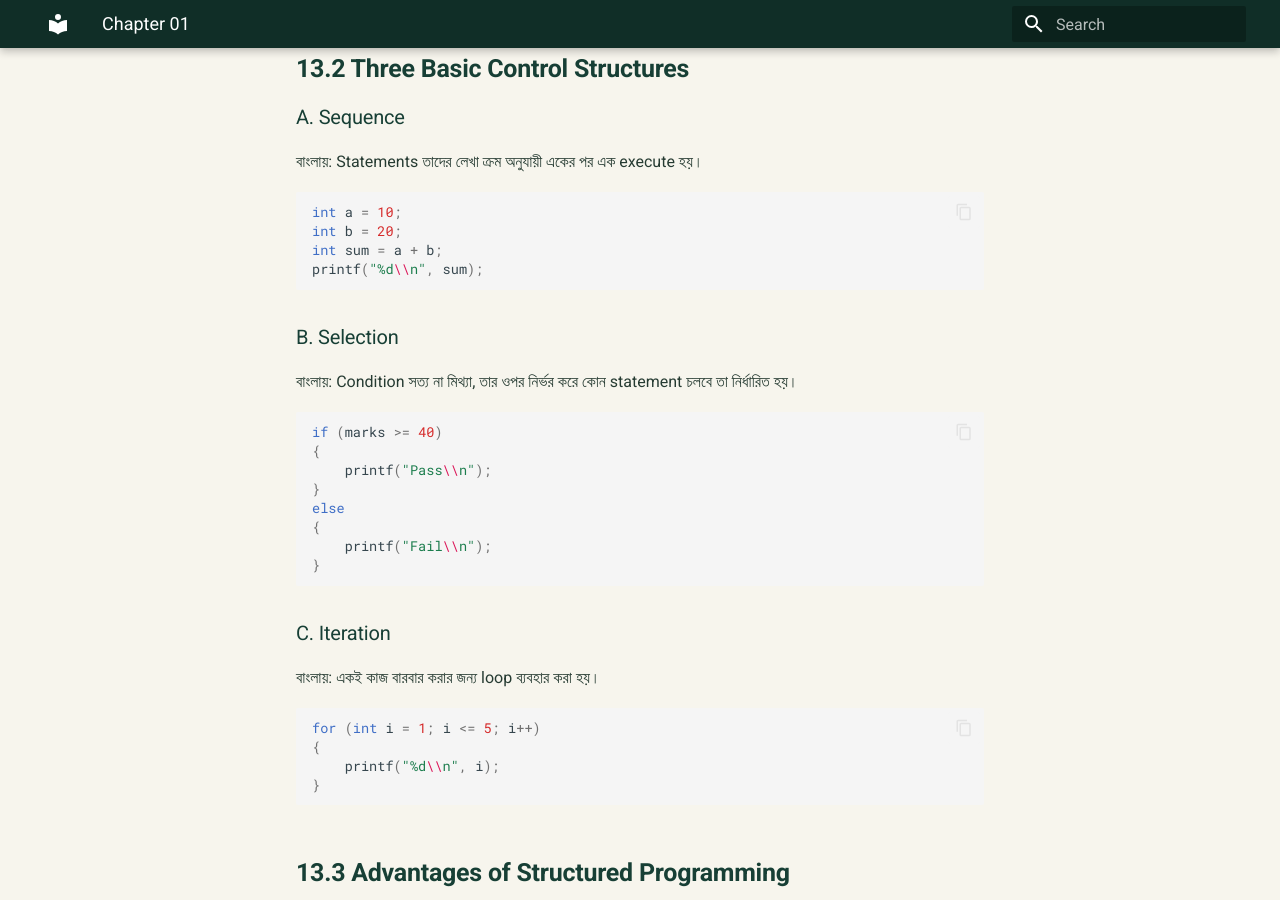
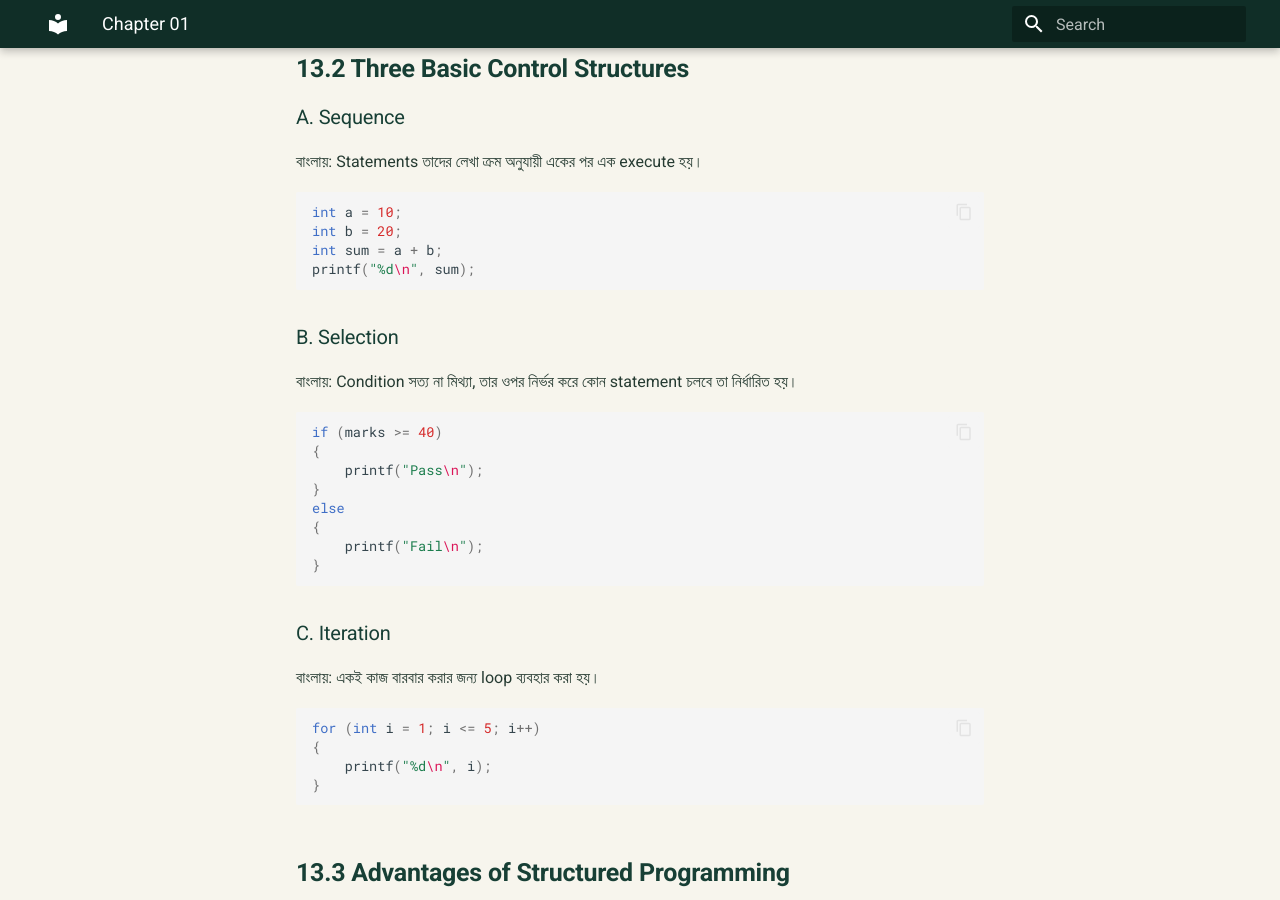
Before and after one commit to taimiyatahsin0-png/nu-cse-notes-store, an MkDocs documentation site: the page built from docs/subjects/spl/chapter-01.md, in a window 1280 px wide and 900 px high, scrolled down 20967 px. Built offline with MkDocs 1.6.1 and Material for MkDocs 9.7.7, drawn with Linux system fonts in a browser that asks for light colours.

Commit message:
Fix newline escapes in structured programming C examples

````diff
--- a/docs/subjects/spl/chapter-01.md
+++ b/docs/subjects/spl/chapter-01.md
@@ -776,7 +776,7 @@ Structured Programming-এর তিনটি মৌলিক control structure
 int a = 10;
 int b = 20;
 int sum = a + b;
-printf("%d\\n", sum);
+printf("%d\n", sum);
 ```
 
 ### B. Selection
@@ -786,11 +786,11 @@ printf("%d\\n", sum);
 ```c
 if (marks >= 40)
 {
-    printf("Pass\\n");
+    printf("Pass\n");
 }
 else
 {
-    printf("Fail\\n");
+    printf("Fail\n");
 }
 ```
 
@@ -801,7 +801,7 @@ else
 ```c
 for (int i = 1; i <= 5; i++)
 {
-    printf("%d\\n", i);
+    printf("%d\n", i);
 }
 ```
 
````
